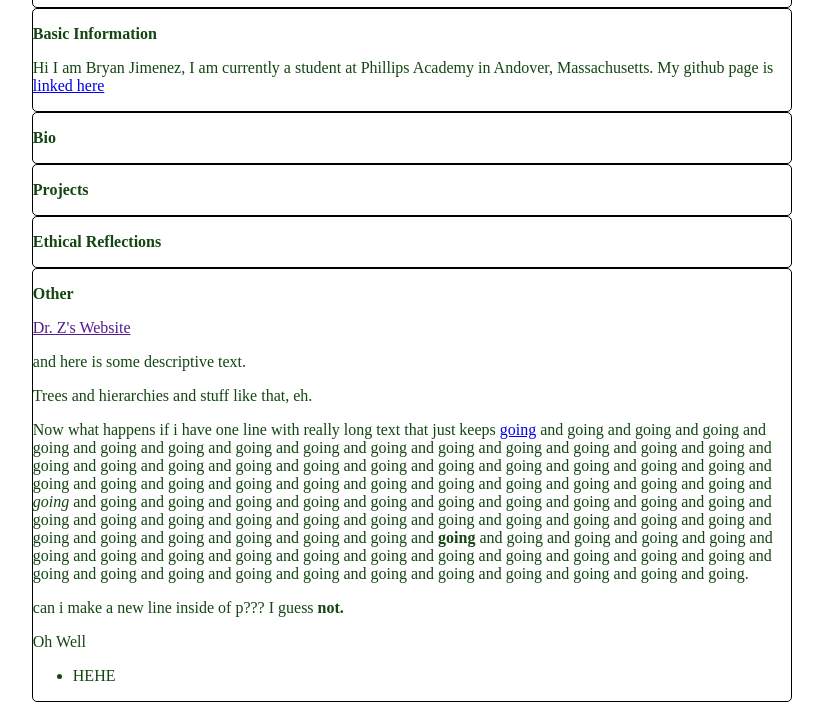
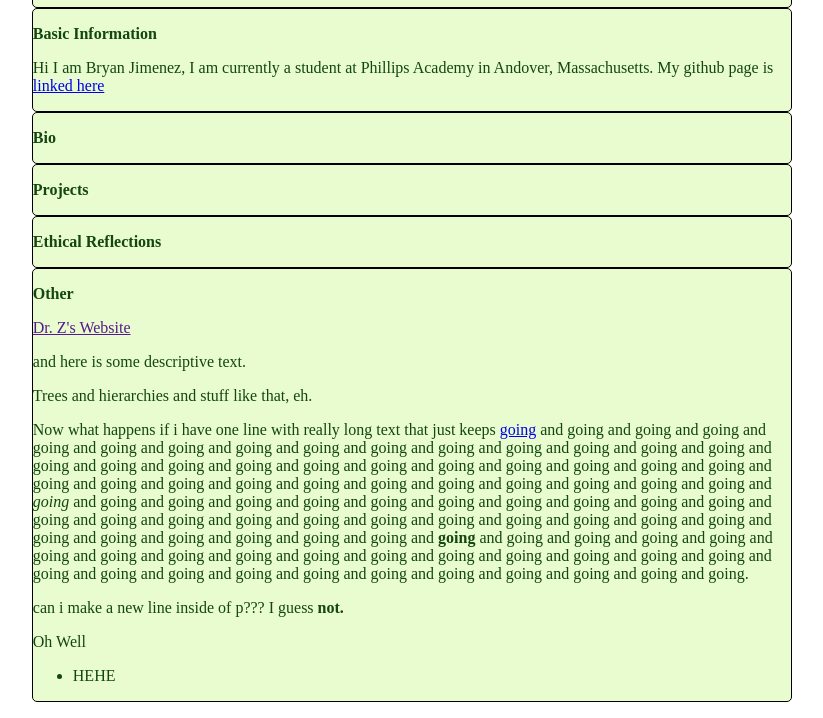
Before and after one commit to bjimenez21/PA-Summer-Session2018, a plain HTML site: page index.html in a window 1280 px wide. Shown: the part 82-800 px from the top of the page, without its empty margins (228-1051 px from the left). Drawn offline with Linux system fonts and the light colour scheme.

Commit message:
Background

```diff
--- a/index.html
+++ b/index.html
@@ -4,10 +4,10 @@
   <style>
   div {
     color:rgb(19,70,17);
-    font-family: inherit;
+    font-family: serif;
     width: 60%;
     margin: 0 auto;
-    background-color: rgb(134611);
+    background-color: rgb(232,252,207);
     border: 1px solid black;
     border-radius: 5px;
   }
```
